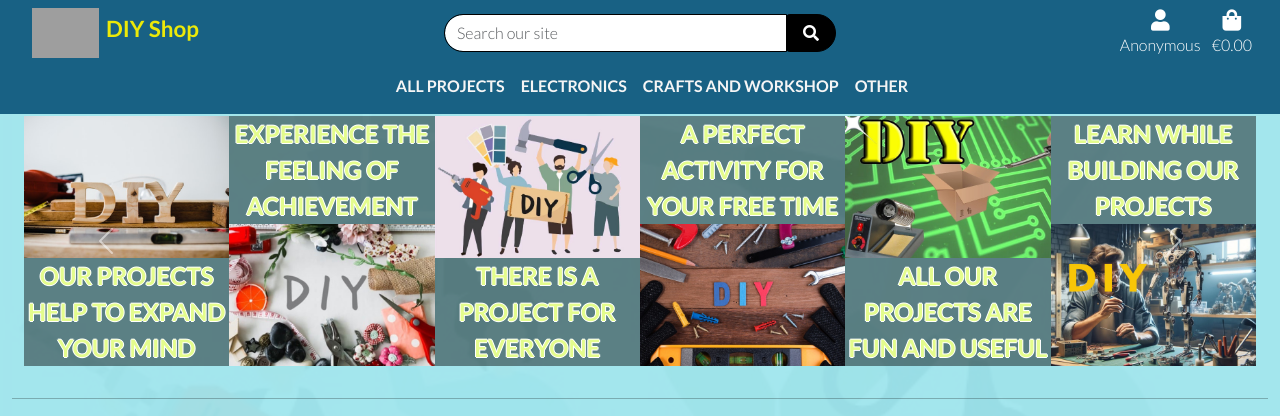
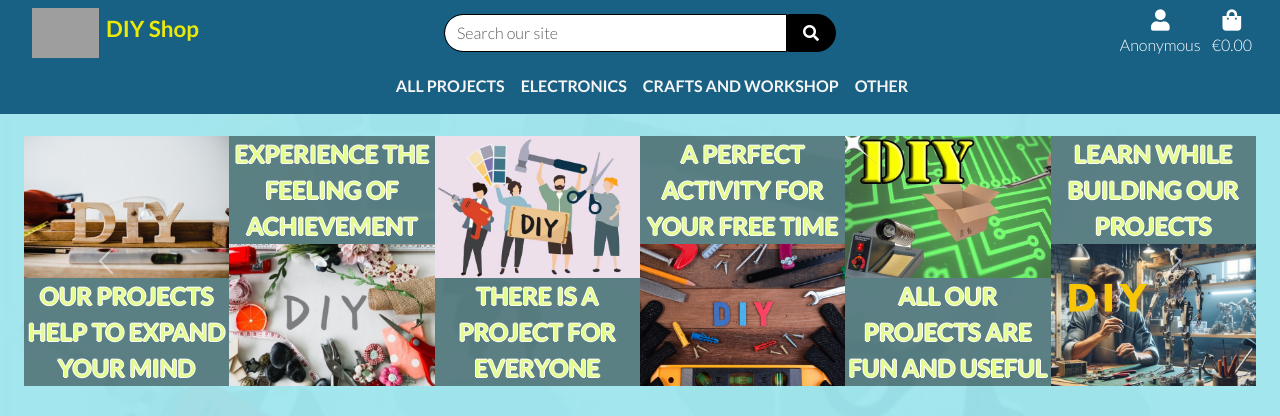
Before and after one commit to Juanma1313/diyshop, a Django app: page / in a window 1280 px wide. Shown: the top 416 px of the page. Run offline with Django 3.2, Linux system fonts and the light colour scheme; parts of the project's set-up code (start-up, migrations or seed data) failed here and were passed over; some libraries are stand-ins or nearby versions; grey boxes are pictures that could not be loaded.

Commit message:
updated README.md

```diff
--- a/static/css/style.css
+++ b/static/css/style.css
@@ -419,7 +419,7 @@ a.category-badge > span.badge:hover {
         z-index: 1030;
     }
     .header-container {
-        padding-top: 100px;
+        padding-top: 120px;
     }
     .carousel-inner .carousel-item-end.active,
     .carousel-inner .carousel-item-next {
```
Also changed, not shown: README.md.
